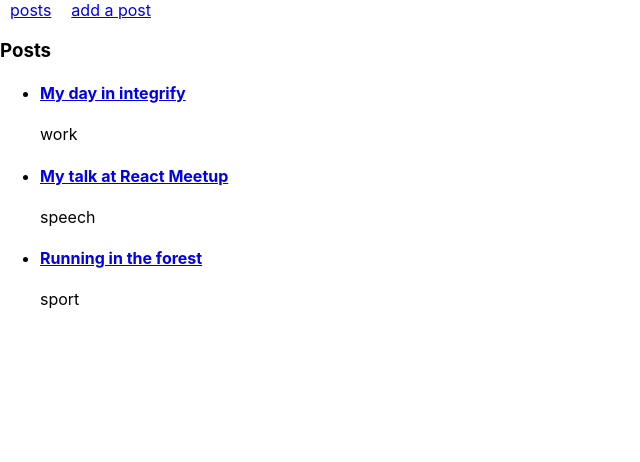
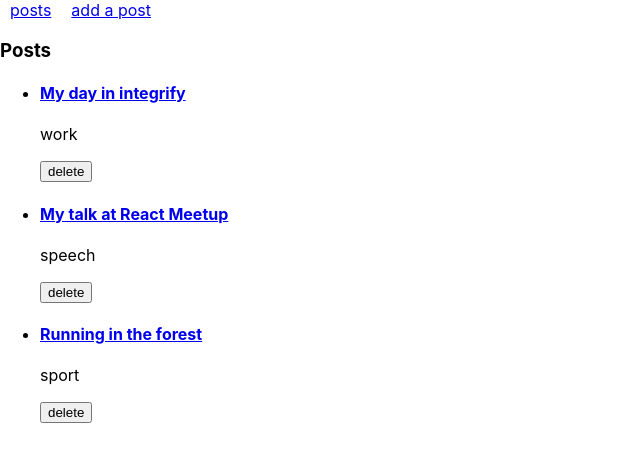
Before and after one commit to pbrovkin/posts_app, a React (Create React App) app: page / in a window 1280 px wide. Shown: the top 462 px of the page, without its empty margins (0-640 px from the left). Built offline with nearby package versions, Linux system fonts and the light colour scheme; the HTML template or start-up script is replaced by a standard one.

Commit message:
delete post function added

```diff
--- a/src/App.js
+++ b/src/App.js
@@ -40,6 +40,7 @@ const App = () => {
         }, 10000)
     }
 
+
     const postById = (id) => posts.find(post => post.id === id)
 
     return (
@@ -49,7 +50,7 @@ const App = () => {
                     <Menu />
                     <Notification message={notification} />
                     <Switch>
-                        <Route path="/" exact render={() => <PostList posts={posts} />} />
+                        <Route path="/" exact render={() => <PostList posts={posts} setPosts={setPosts} />} />
                         <Route exact path="/posts/:id" render={({ match }) => <Post post={postById(match.params.id)} />} />
                         <Route path="/addPost" render={(props) => <AddPostForm history={props.history} addPost={addPost} />} />
                     </Switch>
--- a/src/components/PostList.js
+++ b/src/components/PostList.js
@@ -1,7 +1,16 @@
 import React from 'react'
 import { Link } from 'react-router-dom'
 
-const PostList = ({ posts }) => (
+const PostList = ({ posts, setPosts }) => {
+    const handleDeletePost = (id) => {
+        const deletedPost = posts.find(post => post.id === id)
+        const newPosts = posts.filter(post => {
+            return post.id !== deletedPost.id
+        })
+        setPosts(newPosts)
+    }
+    return (
+
         <div>
             <h3>Posts</h3>
             <ul>
@@ -9,9 +18,13 @@ const PostList = ({ posts }) => (
                     <li key={post.id}>
                         <h4><Link to={`/posts/${post.id}`}>{post.title}</Link></h4>
                         <p>{post.category}</p>
+                        <button onClick={() => { handleDeletePost(post.id) }}>delete</button>
                     </li>)}
             </ul>
         </div>
     )
+}
+
+
 
 export default PostList
```
Lines whose indentation alone changed are shown as unchanged.
